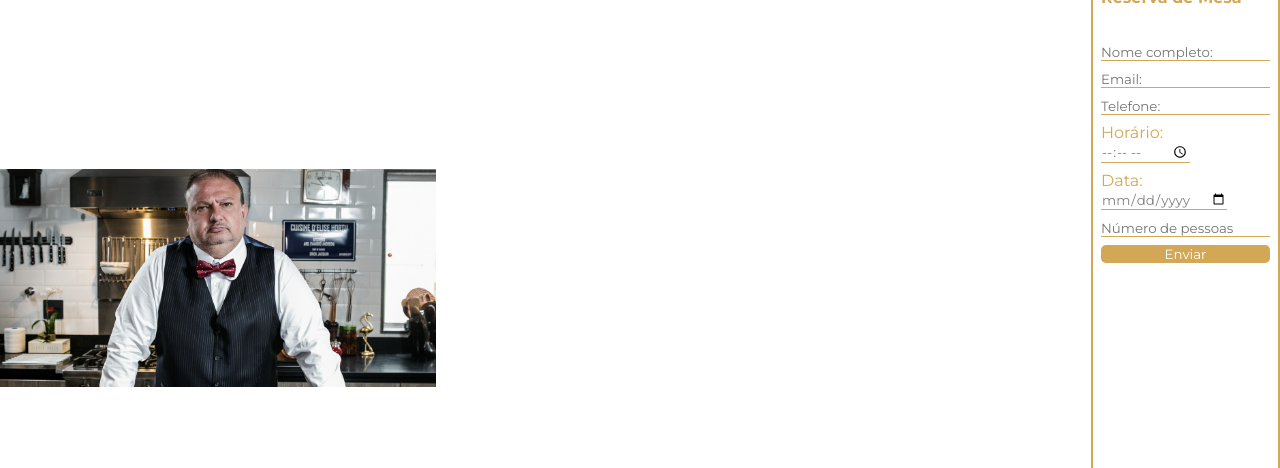
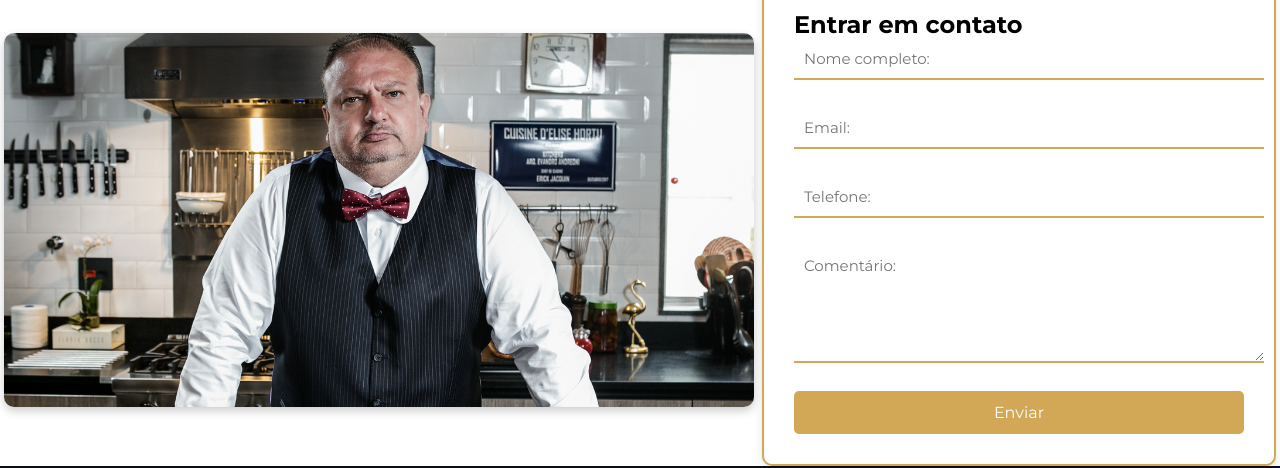
Before and after one commit to andrMiotto/restaurante-site, a plain HTML site: page Navegacao/Contato.html in a window 1280 px wide. Shown: the part 126-594 px from the top of the page. Drawn offline with Linux system fonts and the light colour scheme.

Commit message:
style-contato

```diff
--- a/Navegacao/Contato.html
+++ b/Navegacao/Contato.html
@@ -1,93 +1,65 @@
 <!DOCTYPE html>
-<html lang="en">
+<html lang="pt-BR">
 
 <head>
     <meta charset="UTF-8">
     <meta name="viewport" content="width=device-width, initial-scale=1.0">
+    <title>L’Étoile d’Or</title>
     <link rel="stylesheet" href="/style.css">
-
-    <title>L’Étoile d’Or</title>
 </head>
 
 <body>
     <main>
 
         <header class="headerDestinos">
-            <div class="logo"><img src="/Imagens/logo.png" alt=""></div>
-            <div class="navbar">
-                <nav>
+            <div class="logo">
+                <img src="/Imagens/logo.png" alt="Logo L’Étoile d’Or">
+            </div>
+            <nav class="navbar">
                 <ul>
                     <li class="home"><a href="/index.html">Home</a></li>
                     <li class="cardapio"><a href="/Navegacao/Cardapio.html">Cardápio</a></li>
                     <li class="sobre"><a href="/Navegacao/Sobre.html">Sobre</a></li>
                     <li class="contato"><a href="/Navegacao/Contato.html" class="active">Contato</a></li>
                     <li class="reservaHeader"><a href="/Navegacao/Reserva.html">Reservar Mesa</a></li>
-
                 </ul>
             </nav>
-            </div>
         </header>
+        <main class="mainContato">
+            <section class="imagemContato">
+                <img src="/Imagens/jacquin.png" alt="Chef Jacquin">
+            </section>
 
+            <section class="formularioContato">
+                <h2>Entrar em contato</h2>
+                <form action="/enviar" method="POST">
 
-        <div class="contato">
-            <div class="imagemContato"><img src="/Imagens/jacquin.png" alt=""></div>
-
-
-
-
-
-
-            <div class="formulario">
-                <form action="/enviar">
-
-                    <legend> <b>Reserva de Mesa</b></legend>
-                    <br>
-
-                    <div class="inputBox">
-                        <input type="text" name="nome" id="nome" class="inputUser" required
+                    <div class="inputBoxContato">
+                        <input type="text" name="nome" id="nome" class="inputUserContato" required
                             placeholder="Nome completo:">
                     </div>
 
-                    <div class="inputBox">
-                        <input type="email" name="email" id="email" class="inputUser" required placeholder="Email:">
+                    <div class="inputBoxContato">
+                        <input type="email" name="email" id="email" class="inputUserContato" required
+                            placeholder="Email:">
                     </div>
 
-                    <div class="inputBox">
-                        <input type="tel" name="telefone" id="telefone" class="inputUser" required
+                    <div class="inputBoxContato">
+                        <input type="tel" name="telefone" id="telefone" class="inputUserContato" required
                             placeholder="Telefone:">
-
                     </div>
 
-                    <div class="inputBox">
-                        <label for="horarioReserva">Horário:</label>
-                        <br>
-                        <input type="time" name="horarioReserva" id="horarioReserva" class="inputUser" required>
+                    <div class="inputBoxContato">
+                        <textarea name="comentario" id="comentario" class="inputUserContato" required
+                            placeholder="Comentário:" rows="5"></textarea>
                     </div>
 
-                    <div class="inputBox">
-                        <label for="dataReserva">Data:</label>
-                        <br>
-                        <input type="date" name="dataReserva" id="dataReserva" class="inputUser" required>
-                    </div>
-
-                    <div class="inputBox">
-                        <input type="number" name="numeroPessoas" id="numeroPessoas" class="inputUser" required
-                            placeholder="Número de pessoas">
-                    </div>
-
-                    <button type="submit">Enviar</button>
-
+                    <button type="submit" class="botaoEnviar">Enviar</button>
                 </form>
-
-            </div>
-
-
-        </div>
-
-
-
+            </section>
 
         </main>
+
         <footer>
             <div class="footer-container">
                 <div class="footer-col marca">
@@ -104,11 +76,11 @@
                 <div class="footer-coluna">
                     <h4>Links Rápidos</h4>
                     <ul>
-                    <li><a href="#">Home</a></li>
-                    <li><a href="#">Cardápio</a></li>
-                    <li><a href="#">Sobre</a></li>
-                    <li><a href="#">Contato</a></li>
-                    <li><a href="#">Reservas</a></li>
+                        <li><a href="/index.html">Home</a></li>
+                        <li><a href="/Navegacao/Cardapio.html">Cardápio</a></li>
+                        <li><a href="/Navegacao/Sobre.html">Sobre</a></li>
+                        <li><a href="/Navegacao/Contato.html">Contato</a></li>
+                        <li><a href="/Navegacao/Reserva.html">Reservas</a></li>
                     </ul>
                 </div>
 
@@ -135,7 +107,6 @@
                 <p>&copy; 2025 L’Étoile d’Or. Todos os direitos reservados.</p>
             </div>
         </footer>
-
 </body>
 
 </html>
--- a/style.css
+++ b/style.css
@@ -555,13 +555,83 @@ button:hover {
     color: rgb(210, 167, 86);
 }
 
-.contato {
+/* ==========================================================================
+   CONTATO
+========================================================================== */
+
+.mainContato{
     display: flex;
-    justify-content: space-between;
+    justify-content: space-around;
+    align-items: center;
+}
+.contato-container {
+    display: flex;
+    justify-content: center;
+    align-items: center;
+    padding: 40px 20px;
+    gap: 50px;
+    background-color: #f8f8f8;
+    flex-wrap: wrap;
 }
 
 .imagemContato img {
-    height: 600px;
-    width: 40%;
-    object-fit: contain;
+    width: 100%;
+    max-width: 750px;
+    height: auto;
+    border-radius: 10px;
+    box-shadow: 0 4px 10px rgba(0, 0, 0, 0.2);
+    object-fit: cover;
 }
+
+.formularioContato {
+    flex: 1 1 350px;
+    max-width: 450px;
+    background-color: white;
+    padding: 30px;
+    border: 2px solid rgb(210, 167, 86);
+    border-radius: 10px;
+    box-shadow: 0 4px 10px rgba(0, 0, 0, 0.1);
+}
+
+
+
+.inputBoxContato {
+    display: flex;
+    flex-direction: column;
+    margin-bottom: 20px;
+}
+
+
+
+.inputUserContato {
+    width: 100%;
+    padding: 10px;
+    border: none;
+    border-bottom: 2px solid rgb(210, 167, 86);
+    background: transparent;
+    outline: none;
+    font-size: 15px;
+    color: #333;
+    transition: border-color 0.3s ease;
+}
+
+.inputUserContato:focus {
+    border-color: #b68e3e;
+}
+
+.botaoEnviar {
+    padding: 12px;
+    width: 100%;
+    border: none;
+    background-color: rgb(210, 167, 86);
+    color: white;
+    font-size: 16px;
+    border-radius: 5px;
+    cursor: pointer;
+    transition: background 0.3s ease, transform 0.3s ease;
+}
+
+.botaoEnviar:hover {
+    background-color: #b68e3e;
+    transform: scale(1.02);
+}
```
Lines whose indentation alone changed are shown as unchanged.
